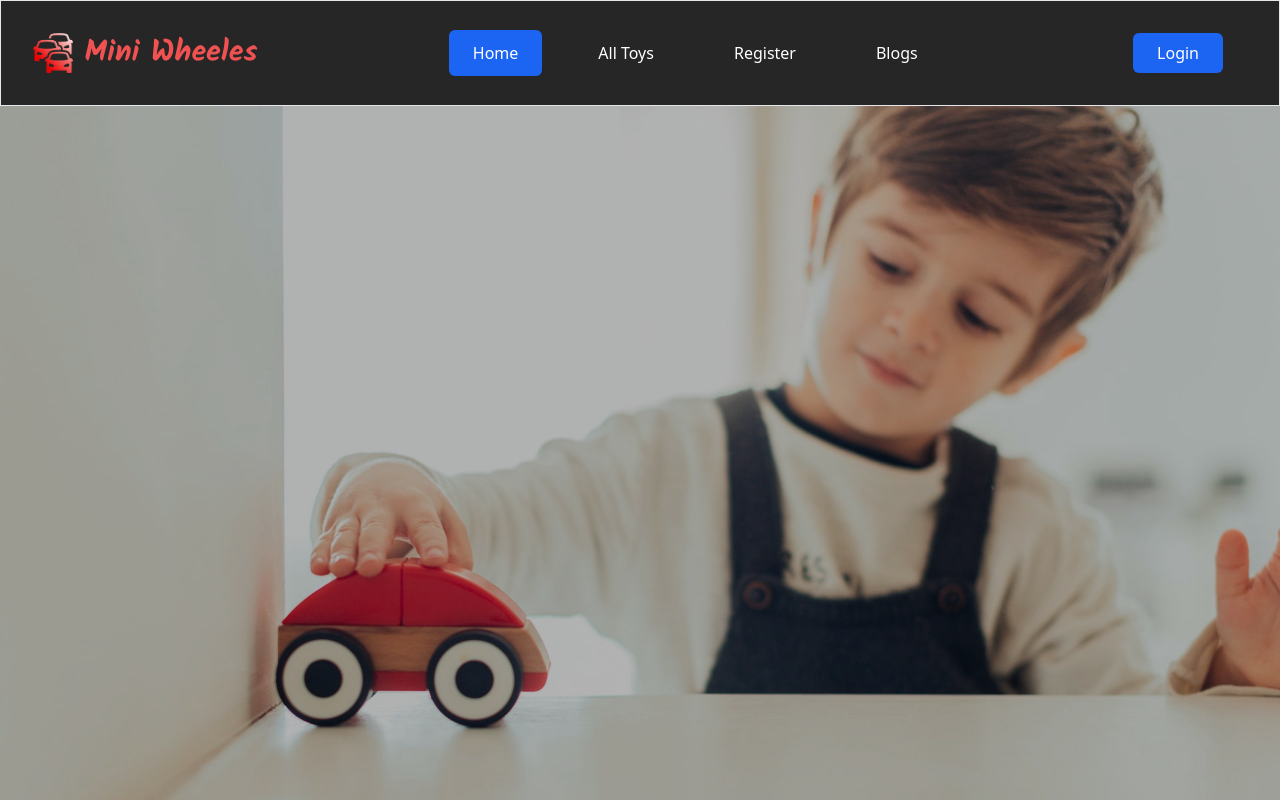
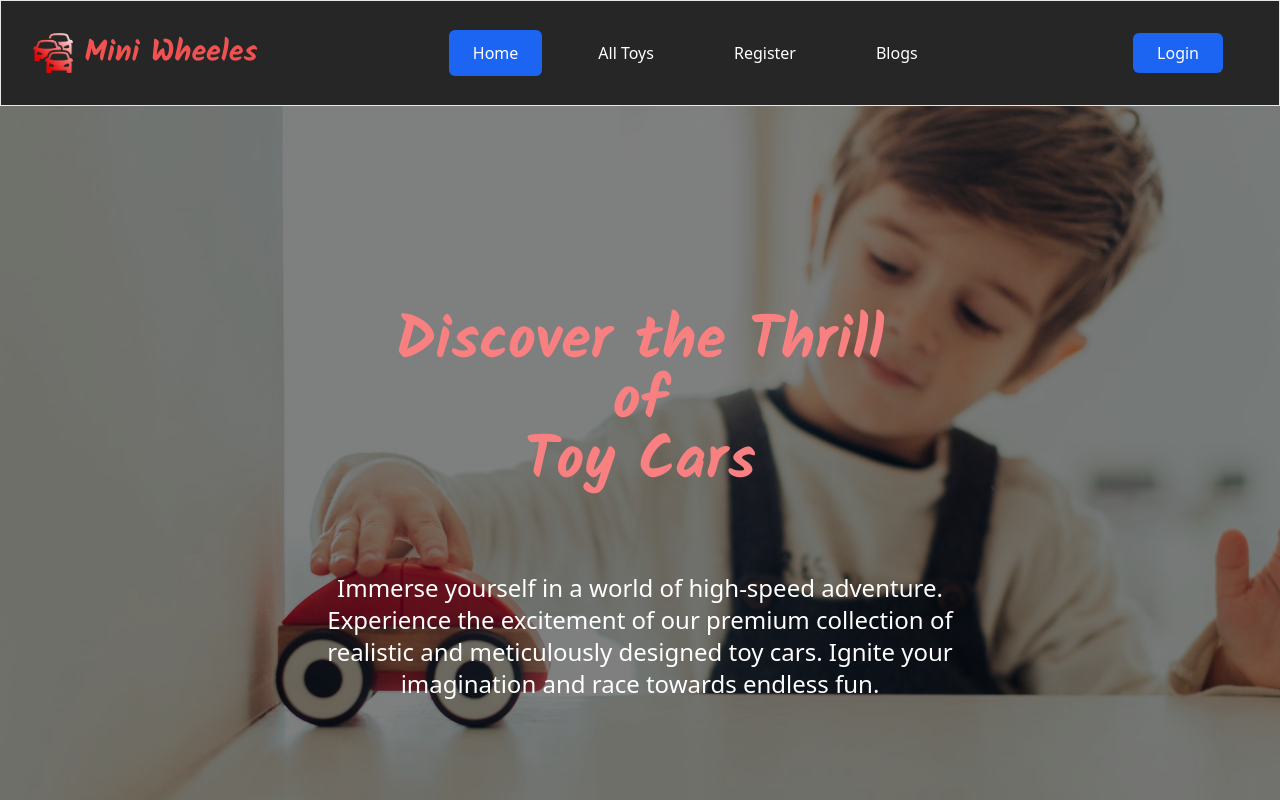
Before and after one commit to mehedi9868/mini-wheels-client, a React (Vite) app: page / in a window 1280 px wide. Shown: the top 800 px of the page. Built offline with nearby package versions, Linux system fonts and the light colour scheme; no server answers.

Commit message:
final touchup alhamhullah done all requirements

```diff
--- a/src/pages/Home/Banner/Banner.jsx
+++ b/src/pages/Home/Banner/Banner.jsx
@@ -2,10 +2,12 @@ import banner from "../../../assets/images/banner-min.jpg";
 
 const Banner = () => {
     return (
-        <div>
-            <img src={banner} alt="Car Toys Banner"
-                className="w-full brightness-[.7]"
-            />
+        <div className="relative">
+            <img src={banner} alt="Car Toys Banner" className="w-full brightness-[.5]" />
+            <div className="absolute top-1/2 left-1/2 transform -translate-x-1/2 -translate-y-1/2 text-center">
+                <h2 className="text-3xl md:text-6xl font-bold text-red-400 text-center my-20" style={{ fontFamily: 'Kalam, cursive' }}>Discover the Thrill <br /> of <br /> Toy Cars</h2>
+                <p className="text-white text-2xl hidden md:block">Immerse yourself in a world of high-speed adventure. Experience the excitement of our premium collection of realistic and meticulously designed toy cars. Ignite your imagination and race towards endless fun.</p>
+            </div>
         </div>
     );
 };
--- a/src/pages/Home/Categories/SubCategoryCard.jsx
+++ b/src/pages/Home/Categories/SubCategoryCard.jsx
@@ -23,7 +23,7 @@ const SubCategoryCard = ({ car }) => {
     return (
         <>
             <div className="mx-auto md:mx-0 md:flex gap-4 items-center px-6 py-2">
-                <img src={picture} alt="" className="w-full mb-4 md:w-[300px] md:h-[300px]" />
+                <img src={picture} alt="" className="w-full mb-4 md:w-[300px] md:h-[300px] rounded" />
                 <div className="space-y-2">
                     <p className="font-bold">Name: {name}</p>
                     <p className="font-bold">Price: ${price}</p>
--- a/src/pages/Home/DiscountedToys/DiscountedToys.jsx
+++ b/src/pages/Home/DiscountedToys/DiscountedToys.jsx
@@ -29,7 +29,7 @@ const DiscountedToys = () => {
     }, []);
 
     return (
-        <div className='w-3/4 mx-auto'>
+        <div className='w-full md:w-3/4 mx-auto'>
             <h2 className="text-2xl font-bold text-red-500 underline underline-offset-8 text-center my-20" style={{ fontFamily: 'Kalam, cursive' }}>Discounted Toys</h2>
             <div className='grid md:grid-cols-2 gap-4' data-aos="fade-up" data-aos-delay="200">
                 {
--- a/src/pages/Home/DiscountedToys/ToyCard.jsx
+++ b/src/pages/Home/DiscountedToys/ToyCard.jsx
@@ -3,7 +3,7 @@ const ToyCard = ({ toy }) => {
     const { picture, name, price, rating, newPrice } = toy;
     return (
         <div className="mx-auto md:mx-0 md:flex gap-4 items-center px-6 py-2">
-            <img src={picture} alt="" className="w-full mb-4 md:w-[300px] md:h-[300px]" />
+            <img src={picture} alt="" className="w-full mb-4 md:w-[300px] md:h-[300px] rounded" />
             <div className="space-y-2">
                 <p className="font-bold">Name: {name}</p>
                 <p className="font-bold">Price: $<span className="line-through text-red-400 mr-4">{price}</span>${newPrice}</p>
--- a/src/pages/Home/Gallery/ImageCard.jsx
+++ b/src/pages/Home/Gallery/ImageCard.jsx
@@ -2,7 +2,7 @@
 const ImageCard = ({ item }) => {
     return (
         <div>
-            <img src={item.img} alt="" className="w-[auto] h-[auto]" />
+            <img src={item.img} alt="" className="w-[auto] h-[auto] rounded" />
         </div>
     );
 };
```
